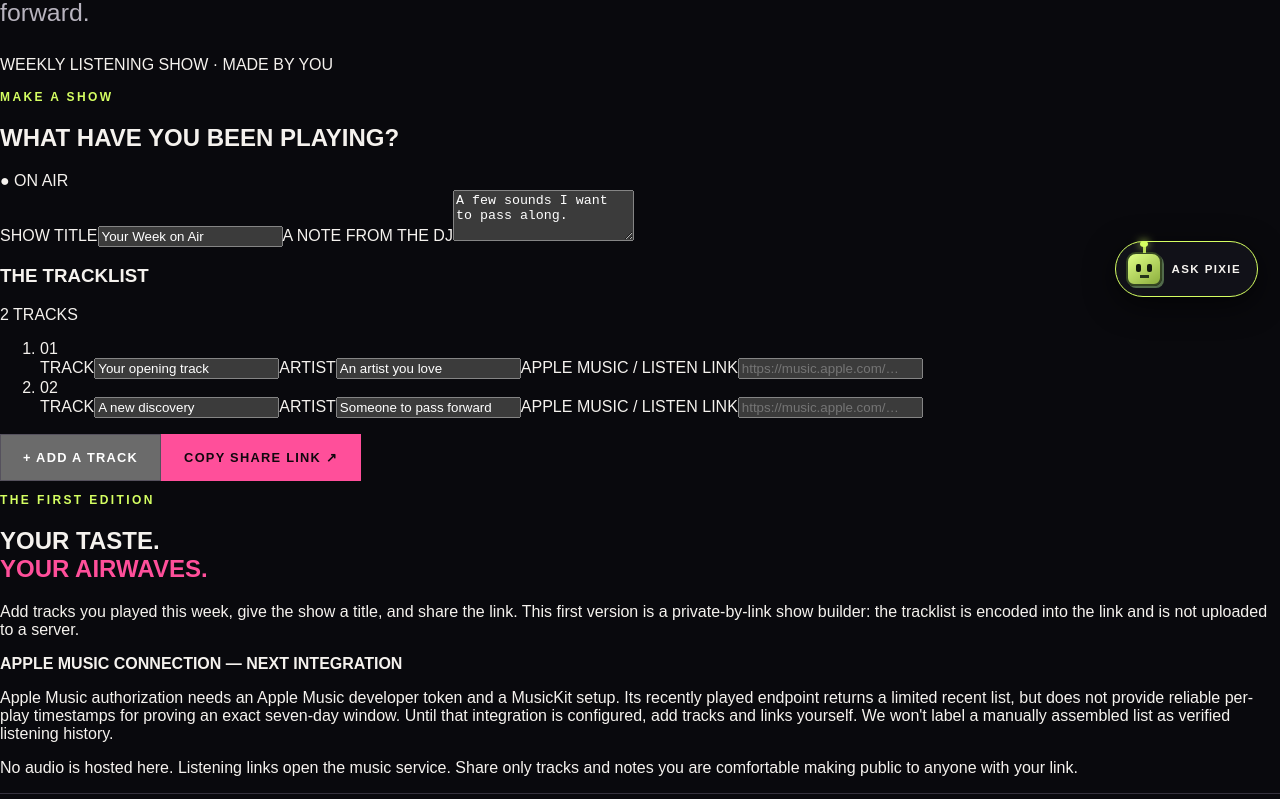
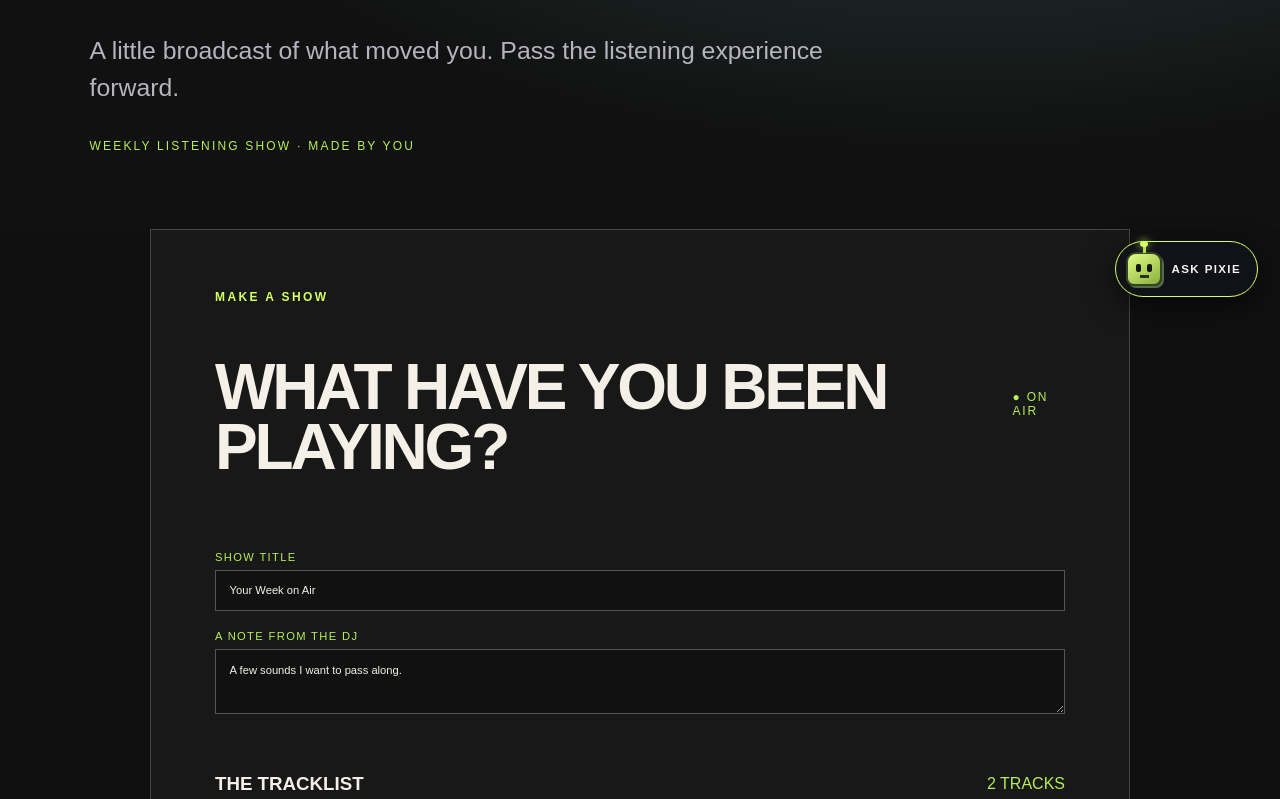
Before and after one commit to Loptr-Lab/pay-it-forward, a Next.js app: page /radio in a window 1280 px wide. Shown: the part 481-1280 px from the top of the page. Built offline with nearby package versions, Linux system fonts and the light colour scheme.

Commit message:
Style Your Week on Air radio experience

```diff
--- a/src/app/globals.css
+++ b/src/app/globals.css
@@ -273,3 +273,32 @@
 
 /* Human-readable site directory footer */
 .site-directory-footer{display:grid;grid-template-columns:minmax(220px,1fr) minmax(0,2.4fr);gap:32px;padding:42px 5vw 28px;align-items:start}.site-directory-brand .footer-wordmark{color:var(--text,#fff);font-weight:900;font-size:1.1rem;letter-spacing:.08em;text-decoration:none}.site-directory-brand p{color:var(--muted);font-size:.72rem;letter-spacing:.1em;margin:12px 0}.site-directory-brand .footer-note{letter-spacing:normal;font-size:.8rem}.footer-directory{display:grid;grid-template-columns:repeat(3,minmax(0,1fr));gap:22px}.footer-directory section h2{font-size:.72rem;letter-spacing:.14em;margin:0 0 14px;color:var(--accent)}.footer-directory ul{list-style:none;padding:0;margin:0;display:grid;gap:10px}.footer-directory a{font-size:.78rem;line-height:1.5;text-decoration:none;color:var(--muted)}.footer-directory a:hover,.footer-directory a:focus-visible{color:var(--text,#fff);text-decoration:underline;text-underline-offset:3px}.footer-meta{grid-column:1/-1;display:flex;flex-wrap:wrap;gap:18px;border-top:1px solid var(--line);padding-top:20px}.footer-meta a{font-size:.7rem;letter-spacing:.1em;text-decoration:none;color:var(--muted)}.footer-meta a:hover{text-decoration:underline}@media(max-width:850px){.site-directory-footer{grid-template-columns:1fr}.footer-directory{grid-template-columns:repeat(2,minmax(0,1fr))}}@media(max-width:520px){.footer-directory{grid-template-columns:1fr}.footer-directory section{padding-bottom:12px;border-bottom:1px solid var(--line)}}
+/* Your Week on Air */
+.radio-page { background:#101010; color:#f4f0e8; }
+.radio-hero { padding:clamp(4rem,10vw,9rem) 7vw 4rem; background:radial-gradient(ellipse at 75% 30%,#263b39 0,#111 58%); }
+.radio-hero h1 { font-size:clamp(4rem,12vw,9rem); line-height:.82; letter-spacing:-.07em; margin:1.2rem 0; }
+.radio-hero h1 em,.radio-how h2 em { color:#b6ef56; font-style:normal; }
+.radio-status { color:#b6ef56; font-size:.75rem; letter-spacing:.18em; margin-top:2rem; }
+.radio-builder,.radio-how { max-width:980px; margin:0 auto; padding:3rem clamp(1.25rem,5vw,4rem); }
+.radio-builder { border:1px solid #454545; background:#171817; }
+.radio-builder-heading,.radio-track-heading { display:flex; justify-content:space-between; align-items:center; gap:1rem; }
+.radio-builder-heading h2,.radio-how h2 { font-size:clamp(2rem,5vw,4rem); line-height:.95; letter-spacing:-.05em; }
+.radio-onair { color:#b6ef56; font-size:.75rem; letter-spacing:.15em; }
+.radio-field,.radio-track-fields label { display:grid; gap:.45rem; color:#b6ef56; font-size:.7rem; letter-spacing:.12em; margin:1.2rem 0; }
+.radio-field input,.radio-field textarea,.radio-track-fields input { width:100%; padding:.85rem; color:#f4f0e8; background:#101110; border:1px solid #555; border-radius:0; font:inherit; letter-spacing:normal; }
+.radio-track-heading { border-bottom:1px solid #555; margin-top:2.5rem; }
+.radio-track-heading span,.radio-track-number { color:#b6ef56; font-variant-numeric:tabular-nums; }
+.radio-tracklist { list-style:none; padding:0; margin:0; }
+.radio-tracklist li { display:grid; grid-template-columns:2.5rem 1fr; gap:1rem; padding:1.2rem 0; border-bottom:1px solid #353535; }
+.radio-track-fields { min-width:0; }
+.radio-listen-link { color:#b6ef56; font-size:.75rem; }
+.radio-actions { display:flex; flex-wrap:wrap; gap:.8rem; margin-top:2rem; }
+.radio-actions button,.radio-builder > button { cursor:pointer; }
+.radio-confirmation { color:#b6ef56; padding:1rem 0; }
+.radio-how { padding-top:5rem; padding-bottom:5rem; }
+.radio-how > p { max-width:65ch; line-height:1.7; }
+.radio-boundary { margin:2rem 0; padding:1.5rem; border-left:3px solid #b6ef56; background:#1a2019; }
+.radio-boundary strong { color:#b6ef56; letter-spacing:.1em; font-size:.75rem; }
+.radio-boundary p,.radio-small { line-height:1.65; }
+.radio-small { color:#aaa; font-size:.85rem; }
+@media(max-width:600px) { .radio-track-fields { display:grid; grid-template-columns:1fr; } .radio-actions { flex-direction:column; } .radio-actions .button { width:100%; } }
```
